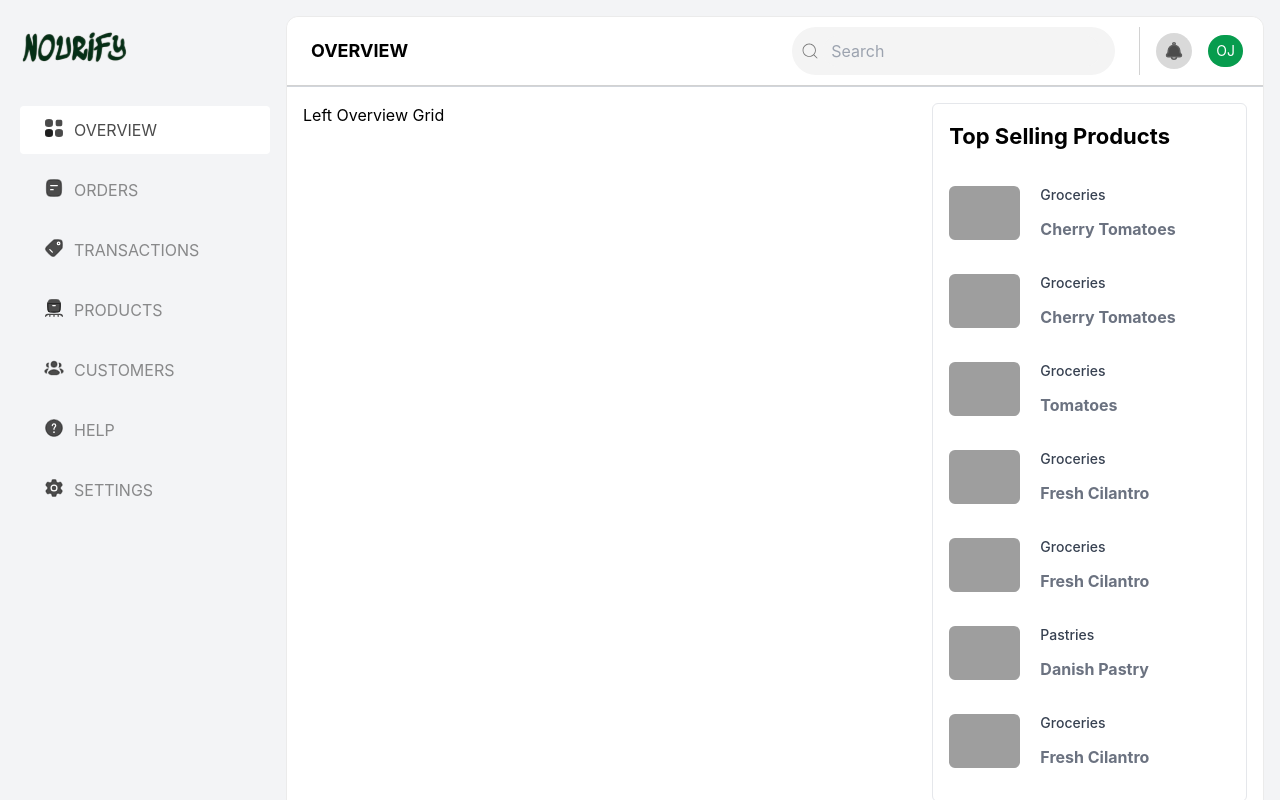
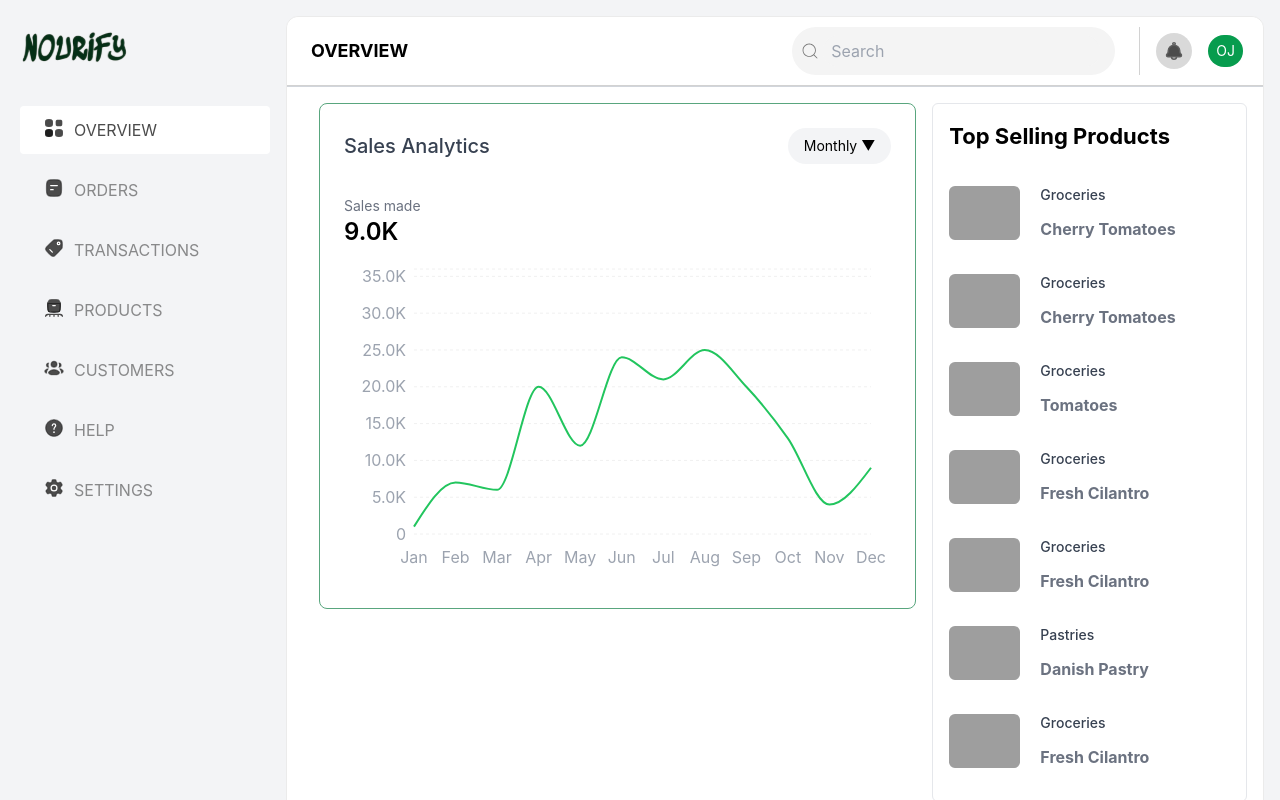
Before and after one commit to Nourify-develop/Nourify, a Next.js app: page /admin in a window 1280 px wide. Shown: the top 800 px of the page. Built offline with nearby package versions, Linux system fonts and the light colour scheme; grey boxes are pictures that could not be loaded; a web font is replaced by a local one.

Commit message:
feat: built the chart for the admin dashboard

```diff
--- a/package.json
+++ b/package.json
@@ -30,6 +30,7 @@
     "react-icons": "^5.3.0",
     "react-loader-spinner": "^6.1.6",
     "react-swipeable": "^7.0.2",
+    "recharts": "^2.15.1",
     "sonner": "^1.5.0",
     "swiper": "^11.2.1",
     "tailwind-merge": "^2.5.2",
@@ -42,6 +43,7 @@
     "@types/nprogress": "^0.2.3",
     "@types/react": "^18",
     "@types/react-dom": "^18",
+    "@types/recharts": "^1.8.29",
     "postcss": "^8",
     "tailwindcss": "^3.4.1",
     "typescript": "^5"
--- /dev/null
+++ b/src/app/admin/orders/components/chart.tsx
@@ -0,0 +1,187 @@
+'use client'
+import React, { useState, useMemo } from 'react';
+import {
+  LineChart,
+  Line,
+  XAxis,
+  YAxis,
+  CartesianGrid,
+  Tooltip,
+  ResponsiveContainer
+} from 'recharts';
+
+type TimeFrame = 'weekly' | 'monthly' | 'yearly';
+
+interface SalesData {
+  period: string;
+  sales: number;
+}
+
+interface RawData {
+  weekly: SalesData[];
+  monthly: SalesData[];
+  yearly: SalesData[];
+}
+
+const rawData: RawData = {
+  weekly: [
+    { period: 'Week 1', sales: 5000 },
+    { period: 'Week 2', sales: 7000 },
+    { period: 'Week 3', sales: 6000 },
+    { period: 'Week 4', sales: 9000 },
+  ],
+  monthly: [
+    { period: 'Jan', sales: 1000 },
+    { period: 'Feb', sales: 7000 },
+    { period: 'Mar', sales: 6000 },
+    { period: 'Apr', sales: 20000 },
+    { period: 'May', sales: 12000 },
+    { period: 'Jun', sales: 24000 },
+    { period: 'Jul', sales: 21000 },
+    { period: 'Aug', sales: 25000 },
+    { period: 'Sep', sales: 20000 },
+    { period: 'Oct', sales: 13000 },
+    { period: 'Nov', sales: 4000 },
+    { period: 'Dec', sales: 9000 }
+  ],
+  yearly: [
+    { period: '2020', sales: 150000 },
+    { period: '2021', sales: 180000 },
+    { period: '2022', sales: 220000 },
+    { period: '2023', sales: 250000 },
+    { period: '2024', sales: 200000 },
+  ]
+};
+
+const SalesAnalytics = () => {
+  const [timeframe, setTimeframe] = useState<TimeFrame>('monthly');
+  const [isDropdownOpen, setIsDropdownOpen] = useState(false);
+
+  const data = useMemo(() => rawData[timeframe], [timeframe]);
+
+  const currentSales = useMemo(() => {
+    return data[data.length - 1].sales;
+  }, [data]);
+
+  const getYAxisTicks = (selectedTimeframe: TimeFrame): number[] => {
+    switch (selectedTimeframe) {
+      case 'weekly':
+        return [0, 2000, 4000, 6000, 8000, 10000];
+      case 'monthly':
+        return [0, 5000, 10000, 15000, 20000, 25000, 30000, 35000];
+      case 'yearly':
+        return [0, 50000, 100000, 150000, 200000, 250000, 300000];
+      default:
+        return [0, 5000, 10000, 15000, 20000, 25000, 30000, 35000];
+    }
+  };
+
+  const formatValue = (value: number): string => {
+    return timeframe === 'yearly'
+      ? `${(value / 1000000).toFixed(1)}M`
+      : `${(value / 1000).toFixed(1)}K`;
+  };
+
+  return (
+    <div className="bg-white p-6 rounded-lg border mx-4">
+      <div className="flex justify-between items-center mb-8">
+        <h2 className="text-xl font-medium text-gray-700">Sales Analytics</h2>
+        <div className="relative">
+          <button
+            className="bg-gray-100 px-4 py-2 rounded-full text-sm flex items-center gap-2"
+            onClick={() => setIsDropdownOpen(!isDropdownOpen)}
+          >
+            {timeframe.charAt(0).toUpperCase() + timeframe.slice(1)} ▼
+          </button>
+
+          {isDropdownOpen && (
+            <div className="absolute right-0 mt-2 w-40 bg-white rounded-lg shadow-lg border border-gray-100 z-10 ">
+              <button
+                className="w-full px-4 py-2 text-left hover:bg-gray-50 text-sm"
+                onClick={() => {
+                  setTimeframe('weekly');
+                  setIsDropdownOpen(false);
+                }}
+              >
+                Weekly
+              </button>
+              <button
+                className="w-full px-4 py-2 text-left hover:bg-gray-50 text-sm "
+                onClick={() => {
+                  setTimeframe('monthly');
+                  setIsDropdownOpen(false);
+                }}
+              >
+                Monthly
+              </button>
+              <button
+                className="w-full px-4 py-2 text-left hover:bg-gray-50 text-sm "
+                onClick={() => {
+                  setTimeframe('yearly');
+                  setIsDropdownOpen(false);
+                }}
+              >
+                Yearly
+              </button>
+            </div>
+          )}
+        </div>
+      </div>
+
+      <div className="mb-4">
+        <div className="text-sm text-gray-500">Sales made</div>
+        <div className="text-2xl font-semibold">
+          {formatValue(currentSales)}
+        </div>
+      </div>
+
+      <div className="h-80">
+        <ResponsiveContainer width="100%" height="100%">
+          <LineChart
+            data={data}
+            margin={{ top: 5, right: 20, left: 10, bottom: 20 }}
+          >
+            <CartesianGrid
+              strokeDasharray="3 3"
+              vertical={false}
+              stroke="#f0f0f0"
+            />
+            <XAxis
+              dataKey="period"
+              axisLine={false}
+              tickLine={false}
+              tick={{ fill: '#9CA3AF' }}
+              dy={10}
+            />
+            <YAxis
+              axisLine={false}
+              tickLine={false}
+              tick={{ fill: '#9CA3AF' }}
+              ticks={getYAxisTicks(timeframe)}
+              tickFormatter={(value) => value === 0 ? '0' : formatValue(value)}
+            />
+            <Tooltip
+              contentStyle={{
+                backgroundColor: '#fff',
+                border: 'none',
+                borderRadius: '8px',
+                boxShadow: '0 4px 6px -1px rgba(0, 0, 0, 0.1)'
+              }}
+              formatter={(value: number) => [formatValue(value), 'Sales']}
+            />
+            <Line
+              type="monotone"
+              dataKey="sales"
+              stroke="#22C55E"
+              strokeWidth={2}
+              dot={false}
+              activeDot={{ r: 6, fill: '#22C55E' }}
+            />
+          </LineChart>
+        </ResponsiveContainer>
+      </div>
+    </div>
+  );
+};
+
+export default SalesAnalytics;
--- a/src/app/admin/page.tsx
+++ b/src/app/admin/page.tsx
@@ -1,10 +1,12 @@
 import React from "react";
 import RightOverviewGrid from "./components/overview-components/RightOverviewGrid";
+import Chart from '../admin/orders/components/chart'
 
 function page() {
   return (
     <div className="grid grid-cols-[2fr_1fr] min-h-screen">
-      <div>Left Overview Grid</div>{" "}
+      <div><Chart/></div>{" "}
+
       <div>
         <RightOverviewGrid />
       </div>
@@ -13,5 +15,3 @@ function page() {
 }
 
 export default page;
-
-//
```
Also changed, not shown: 2 other files (tests, documents, lock files or other folders).
